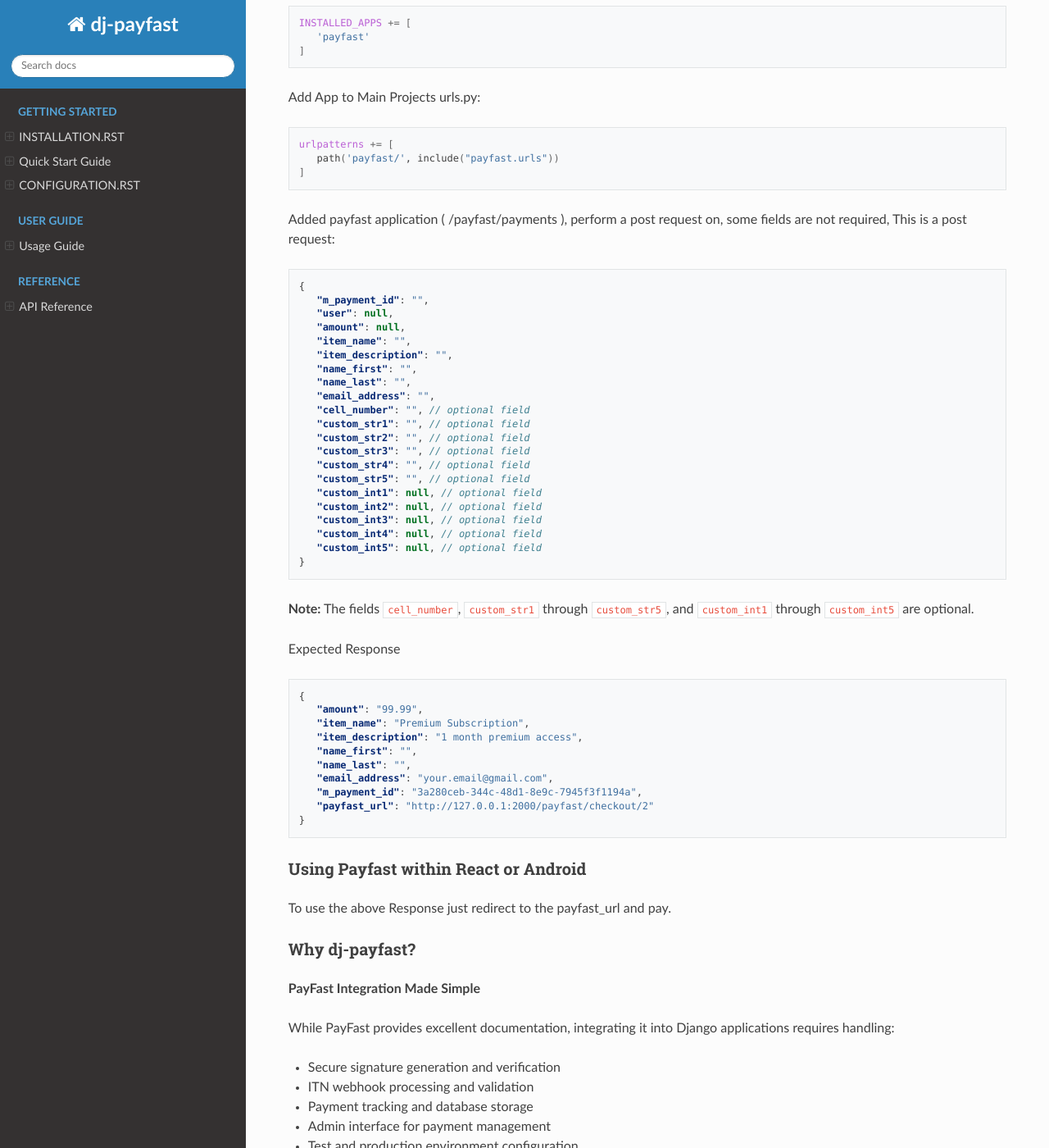
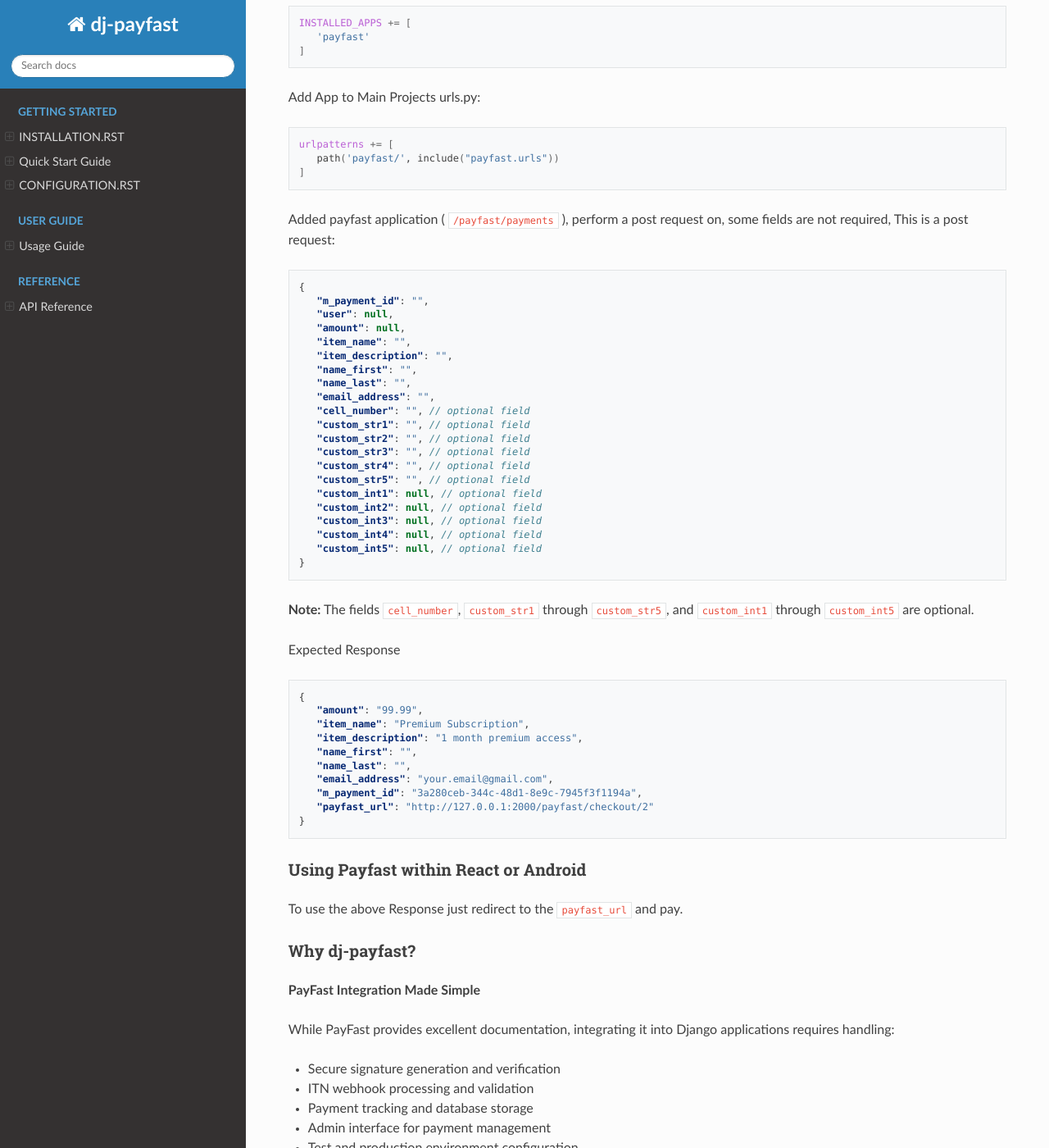
Before and after one commit to Carrington-dev/dj-payfast, a Sphinx documentation site: the page built from docs/index.rst, in a window 1280 px wide and 1400 px high, scrolled down 911 px. Shown: the whole window at 82% size. Built offline with Sphinx 7.4.7 and the Read the Docs theme 3.1.0, drawn with Linux system fonts in a browser that asks for light colours; pages that are not in the unit, such as notebooks, are missing from menus.

```diff
--- a/docs/index.rst
+++ b/docs/index.rst
@@ -64,7 +64,7 @@ Add App to Main Projects urls.py:
       path('payfast/', include("payfast.urls"))
    ]
 
-Added payfast application ( /payfast/payments ), perform a post request on, some fields are not required, This is a post request:
+Added payfast application ( ``/payfast/payments`` ), perform a post request on, some fields are not required, This is a post request:
 
 .. code-block:: json
 
@@ -111,7 +111,8 @@ Expected Response
 
 Using Payfast within React or Android
 ~~~~~~~~~~~~~~~
-To use the above Response just redirect to the payfast_url and pay.
+
+To use the above Response just redirect to the ``payfast_url`` and pay.
 
 
 Why dj-payfast?
```
